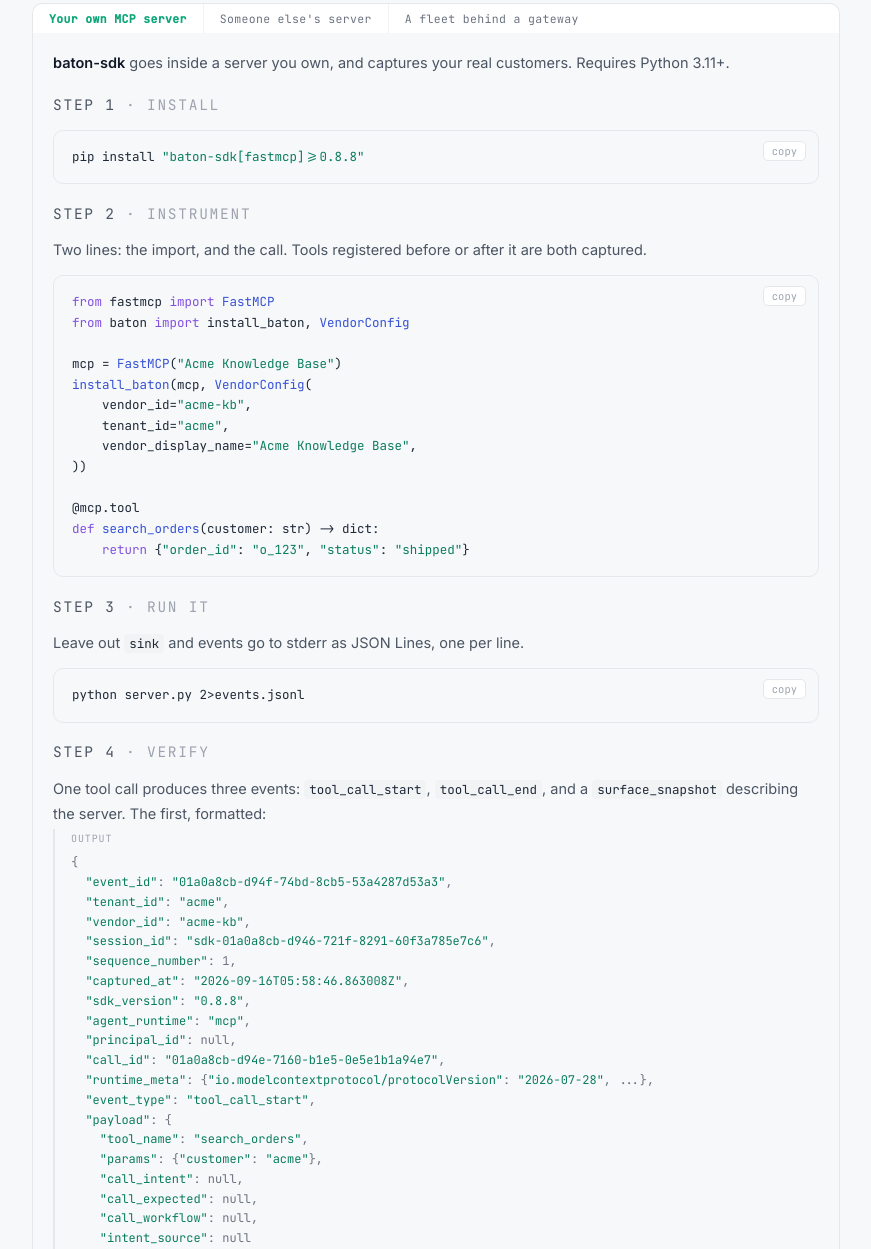
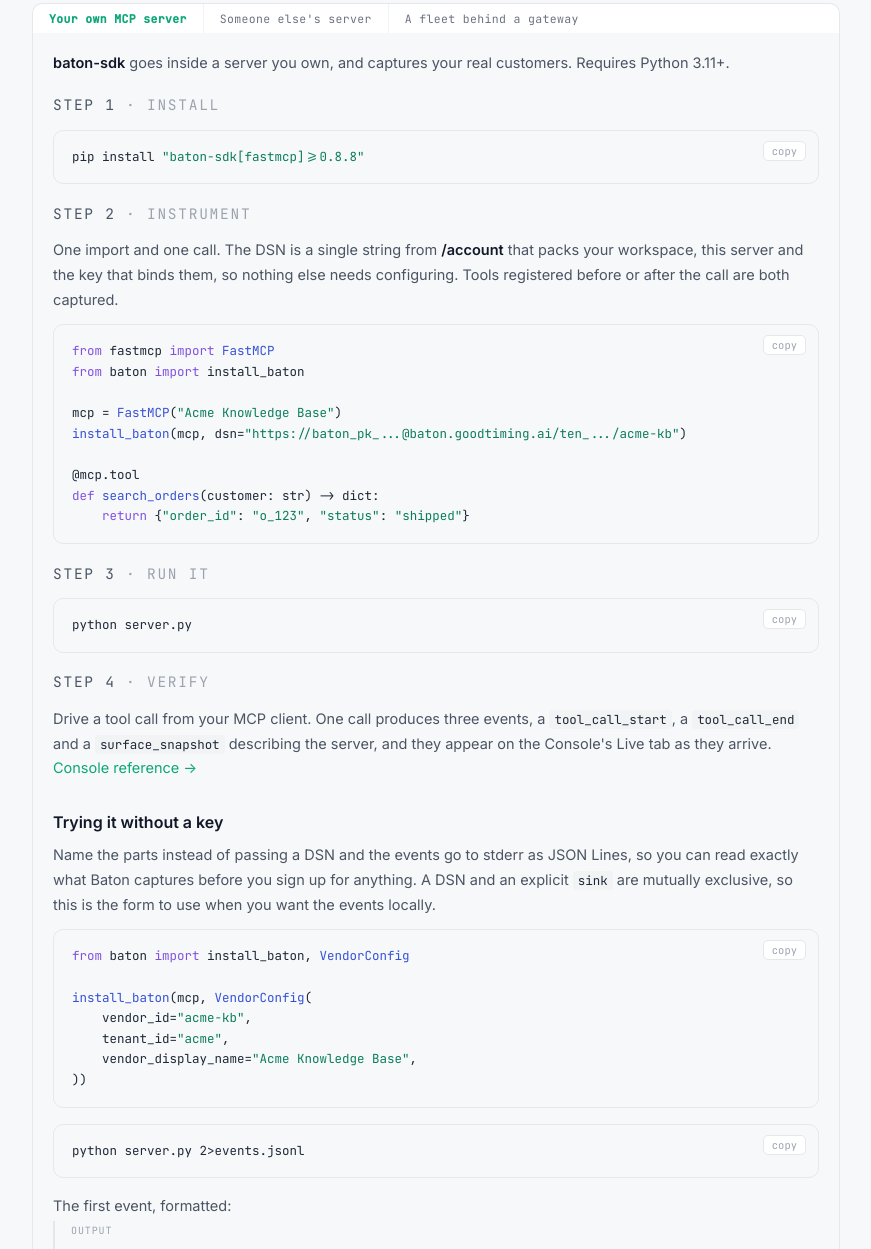
Before and after one commit to good-timing/good-timing.github.io, a plain HTML site: page docs.html in a window 1280 px wide. Shown: the part 672-1921 px from the top of the page, without its empty margins (318-1189 px from the left). Drawn offline with Linux system fonts and the light colour scheme.

Commit message:
docs(sdk): lead the quickstart with the DSN, drop the manual form below it
Ujwal: lead with the simplest install. Step 2 was the manual VendorConfig form
with three explicit ids; it is now one import and one call with a DSN.

The swap could not be only a code block, and running it is what showed why.
With a DSN the SDK builds an HTTP sink to the collector, so nothing reaches
your terminal: the run emitted "0 event(s) flushed, 3 dropped" and the old
Step 4, which prints a captured event, had nothing to print. A DSN and an
explicit sink are also mutually exclusive by construction - VendorConfig
raises "got both a dsn and an explicit sink" - so one snippet cannot do both.

So the DSN path verifies where its events actually go, the Console Live tab,
and the stderr walkthrough moves to "Trying it without a key" underneath,
keeping the measured Output block that has no home on the DSN path. That
section is also the honest answer for someone evaluating before signing up.

Agent-led onboarding deliberately not added yet: /setup/agent is live, but the
thread records NO PILOT and an open auto-mode key-write bug whose fix is
unmerged and unreproduced. It goes in above the DSN once Dave lands a run.

New snippet executed against published 0.8.8 before committing. Pane switching
re-checked in a browser: three buttons, three panes, one visible at a time.

```diff
--- a/docs.html
+++ b/docs.html
@@ -301,25 +301,32 @@
           <p class="stepline">Step 1 <span>&middot; install</span></p>
           <pre>pip install "baton-sdk[fastmcp]&gt;=0.8.8"</pre>
           <p class="stepline">Step 2 <span>&middot; instrument</span></p>
-          <p>Two lines: the import, and the call. Tools registered before or after it are both captured.</p>
+          <p>One import and one call. The DSN is a single string from <strong>/account</strong> that packs your workspace, this server and the key that binds them, so nothing else needs configuring. Tools registered before or after the call are both captured.</p>
           <pre>from fastmcp import FastMCP
-from baton import install_baton, VendorConfig
+from baton import install_baton
 
 mcp = FastMCP("Acme Knowledge Base")
-install_baton(mcp, VendorConfig(
-    vendor_id="acme-kb",
-    tenant_id="acme",
-    vendor_display_name="Acme Knowledge Base",
-))
+install_baton(mcp, dsn="https://baton_pk_...@baton.goodtiming.ai/ten_.../acme-kb")
 
 @mcp.tool
 def search_orders(customer: str) -&gt; dict:
     return {"order_id": "o_123", "status": "shipped"}</pre>
           <p class="stepline">Step 3 <span>&middot; run it</span></p>
-          <p>Leave out <code>sink</code> and events go to stderr as JSON Lines, one per line.</p>
+          <pre>python server.py</pre>
+          <p class="stepline">Step 4 <span>&middot; verify</span></p>
+          <p>Drive a tool call from your MCP client. One call produces three events, a <code>tool_call_start</code>, a <code>tool_call_end</code> and a <code>surface_snapshot</code> describing the server, and they appear on the Console&#39;s Live tab as they arrive. <a href="#console" style="color:var(--brand)">Console reference →</a></p>
+
+          <h3 id="sdk-no-key">Trying it without a key</h3>
+          <p>Name the parts instead of passing a DSN and the events go to stderr as JSON Lines, so you can read exactly what Baton captures before you sign up for anything. A DSN and an explicit <code>sink</code> are mutually exclusive, so this is the form to use when you want the events locally.</p>
+          <pre>from baton import install_baton, VendorConfig
+
+install_baton(mcp, VendorConfig(
+    vendor_id="acme-kb",
+    tenant_id="acme",
+    vendor_display_name="Acme Knowledge Base",
+))</pre>
           <pre>python server.py 2&gt;events.jsonl</pre>
-          <p class="stepline">Step 4 <span>&middot; verify</span></p>
-          <p>One tool call produces three events: <code>tool_call_start</code>, <code>tool_call_end</code>, and a <code>surface_snapshot</code> describing the server. The first, formatted:</p>
+          <p>The first event, formatted:</p>
           <pre class="pre-output">{
   "event_id": "01a0a8cb-d94f-74bd-8cb5-53a4287d53a3",
   "tenant_id": "acme",
@@ -343,7 +350,7 @@
   }
 }</pre>
           <p><strong>Abridged.</strong> <code>runtime_meta</code> is the <code>_meta</code> block the client attaches to each request, per call rather than per session, and a few transport fields are left out. Every key shown is one the SDK emits, with the values from that run.</p>
-          <p>The four intent fields are null here because the call came from a script, not an agent. When an agent makes it, <code>call_intent</code> and <code>call_expected</code> carry what it was trying to do, <code>call_workflow</code> the wider task, and <code>intent_source</code> reads <code>injected_param</code> once any of them is filled, marking the value as one the agent typed into an injected parameter rather than one carried by an annotation call. See <a href="#mcp-integration" style="color:var(--brand)">MCP integration</a>.</p>
+          <p>The four intent fields are null here because the call came from a script, not an agent. When an agent makes it, <code>call_intent</code> and <code>call_expected</code> carry what it was trying to do, <code>call_workflow</code> the wider task, and <code>intent_source</code> reads <code>injected_param</code> once any of them is filled, marking the value as one the agent typed into an injected parameter rather than one carried by an annotation call. See <a href="#mcp-integration" style="color:var(--brand)">MCP integration</a>, or <a href="#without-dsn" style="color:var(--brand)">Without a DSN</a> for the full set of fields.</p>
         </div>
 
         <div class="code-pane" hidden>
```
